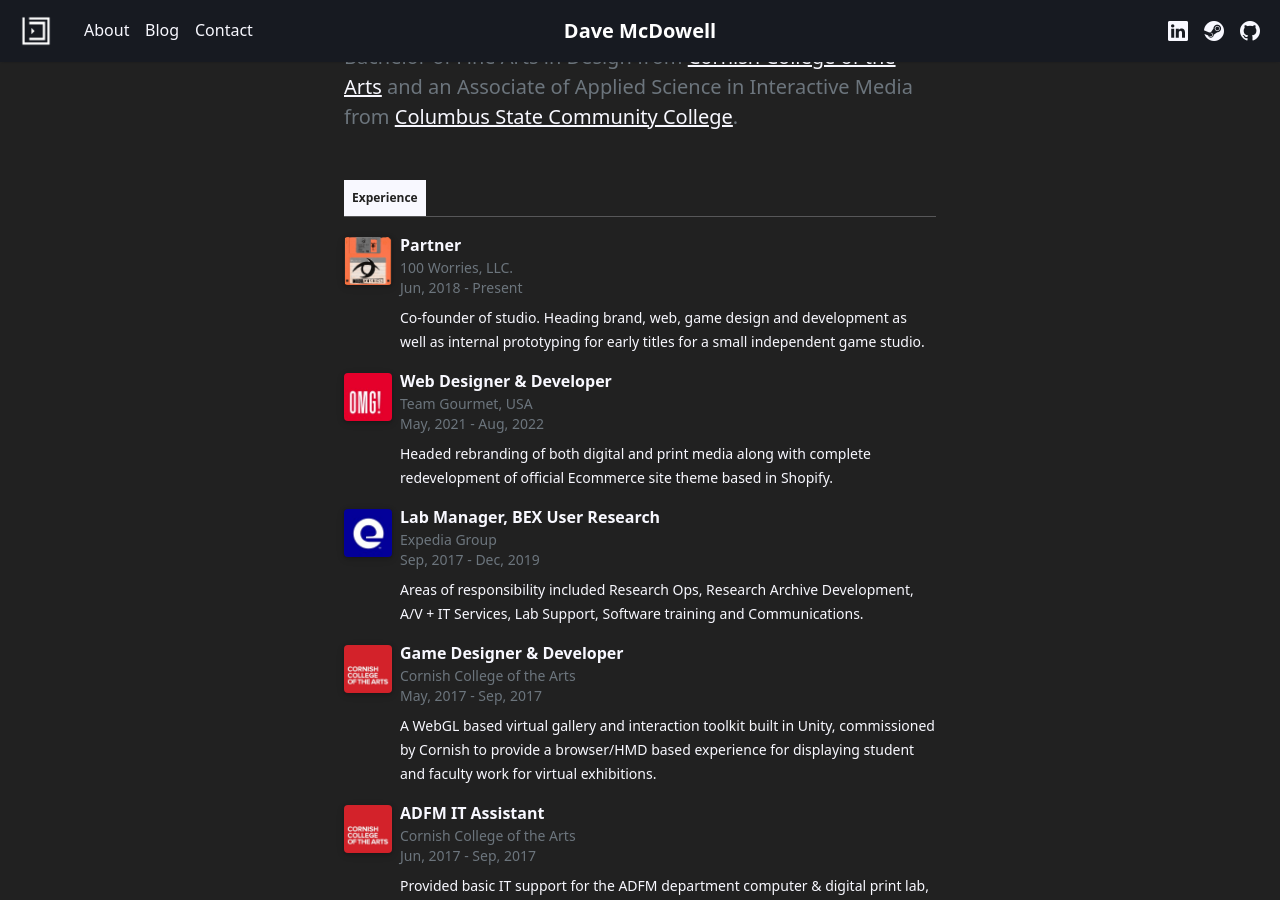
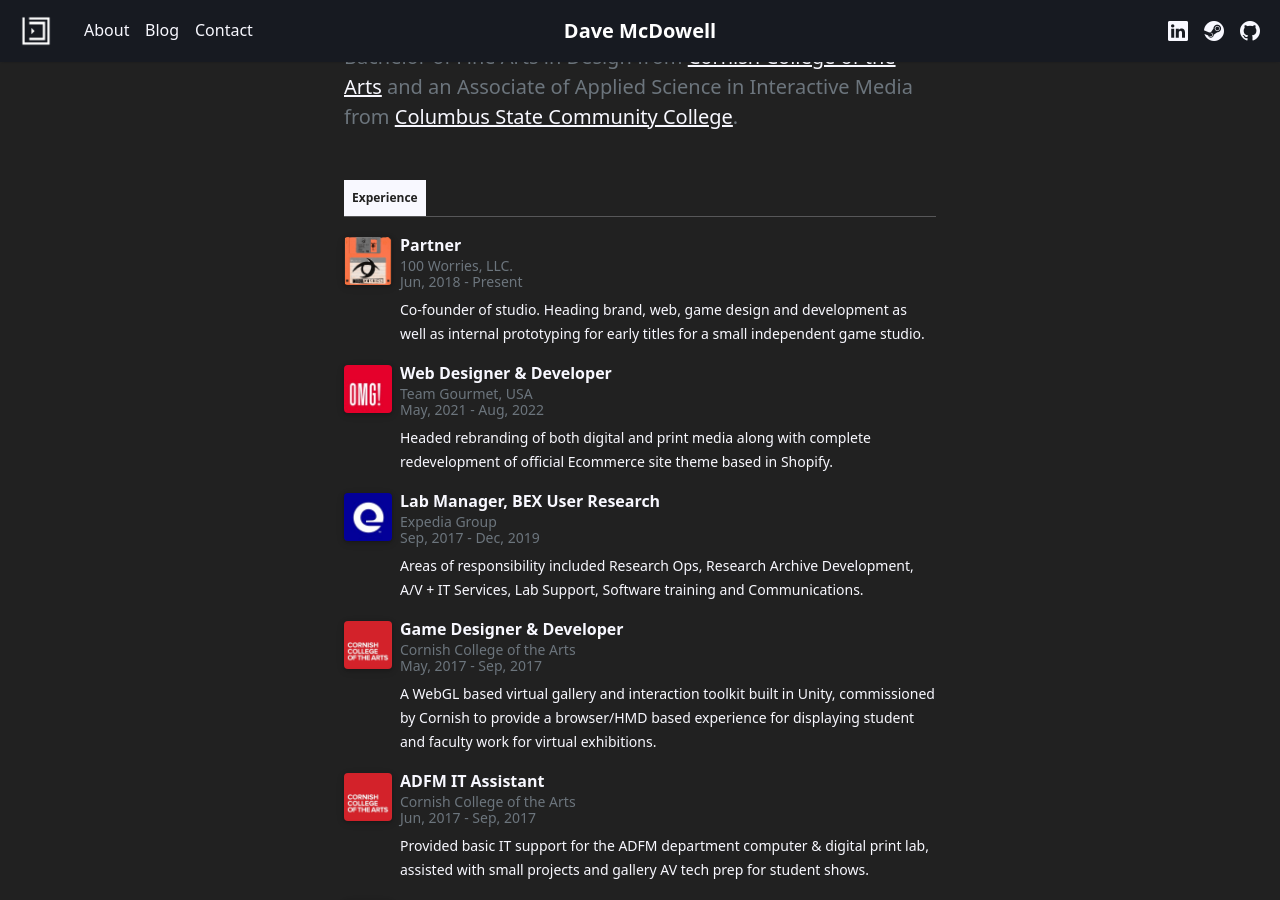
Before and after one commit to davemcdowell/portfolio, a Jekyll site: the page built from about.html, in a window 1280 px wide and 900 px high, scrolled down 439 px. Built offline with Jekyll 4.4.1, drawn with Linux system fonts in a browser that asks for light colours; nearby versions of some CDN libraries.

Commit message:
Update about.html

```diff
--- a/about.html
+++ b/about.html
@@ -23,7 +23,7 @@
                             </div>
                             <div class="flex-grow-1 ms-2">
                                 <p class="p-0 mb-0"><strong><a href="{{ experience.url }}" class="text-decoration-none" target="_blank">{{ experience.job-title }}</a></strong></p>
-                                <div class="lh-sm">
+                                <div class="lh-1">
                                     <p class="p-0 mb-0 text-muted"><small>{{ experience.company }}</small></p>
                                     <p class="p-0 mb-2 text-muted"><small>{{ experience.start-date }} - {{ experience.end-date }}</small></p>
                                 </div>
@@ -42,7 +42,7 @@
                             </div>
                             <div class="flex-grow-1 ms-2">
                                 <p class="p-0 mb-0"><strong><a class="text-decoration-none" href="{{ education.url }}" target="_blank">{{ education.school }}</a></strong></p>
-                                <div class="lh-sm">
+                                <div class="lh-1">
                                     <p class="p-0 mb-0 text-muted"><small>{{ education.degree }} {{ education.degree-short }}, {{ education.subject }}</small></p>
                                     <p class="p-0 mb-2 text-muted"><small>{{ education.start-date }} - {{ education.end-date }}</small></p>
                                 </div>
```
